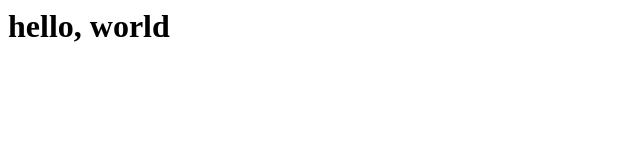
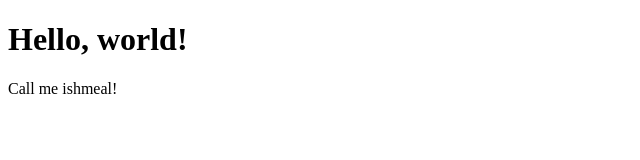
Before and after one commit to richdunc/Website, a plain HTML site: page index.html in a window 1280 px wide. Shown: the whole page, without its empty margins (0-640 px from the left). Drawn offline with Linux system fonts and the light colour scheme.

Commit message:
add some HTML structure

```diff
--- a/index.html
+++ b/index.html
@@ -1 +1,13 @@
-<h1>hello, world</h1>
+<!DOCTYPE html>
+<html>
+  <head>
+    <meta charset="utf-8">
+    <title></title>
+  </head>
+  <body>
+    <h1>Hello, world!</h1>
+    <p>
+      Call me ishmeal!
+    </p>
+  </body>
+</html>
```
